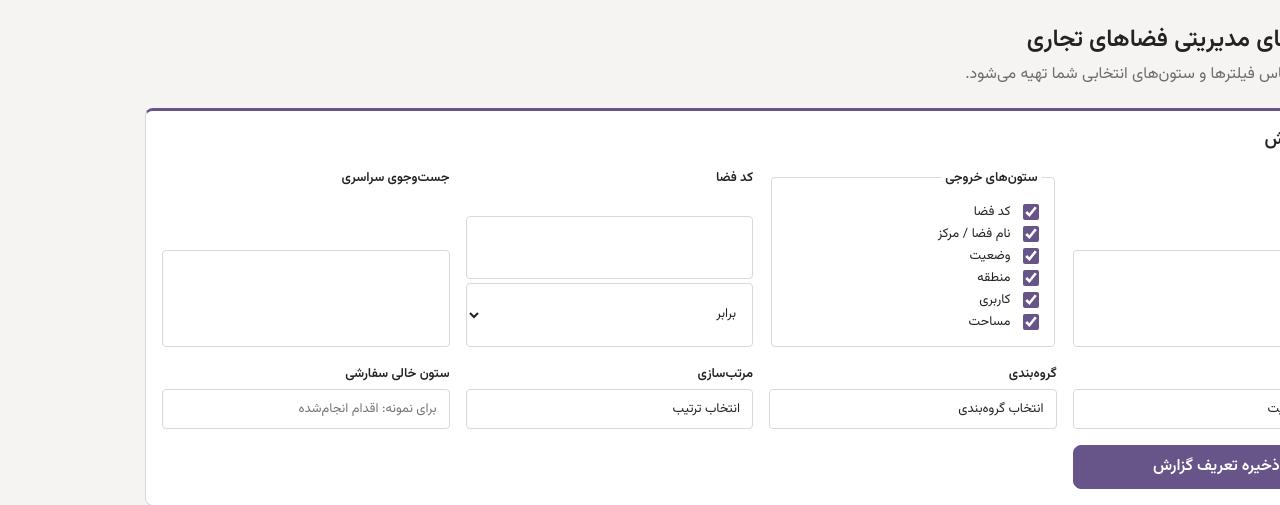
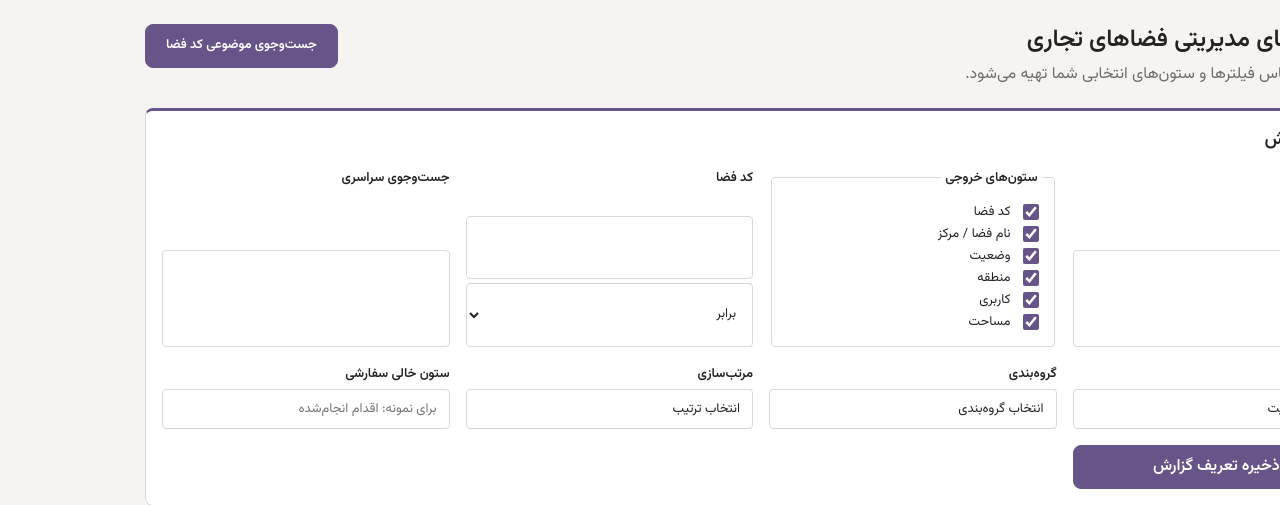
Before and after one commit to sazmantehkarimian-wq/sama-1405, a Django app: page /reports/ in a window 1280 px wide; the page is wider, and only the part inside the window is pictured. Shown: the part 111-616 px from the top of that part. Run offline with Django 5.2, Linux system fonts and the light colour scheme; the visitor is signed in with stand-in values (Sample User, id 1); data that the repository does not hold is empty.

Commit message:
reports: expose SpaceCode scoped search from report center

```diff
--- a/ui/templates/ui/report_builder.html
+++ b/ui/templates/ui/report_builder.html
@@ -1,5 +1,5 @@
 {% extends 'ui/base.html' %}{% load presentation %}{% block title %}گزارش‌های مدیریتی{% endblock %}{% block section_class %}section-reports{% endblock %}{% block content %}
-<div class="page-header"><div><h1>گزارش‌های مدیریتی فضاهای تجاری</h1><p>گزارش بر اساس فیلترها و ستون‌های انتخابی شما تهیه می‌شود.</p></div></div>
+<div class="page-header"><div><h1>گزارش‌های مدیریتی فضاهای تجاری</h1><p>گزارش بر اساس فیلترها و ستون‌های انتخابی شما تهیه می‌شود.</p></div><a class="button emphasized compact" href="{% url 'space-scoped-report' %}">جست‌وجوی موضوعی کد فضا</a></div>
 <section class="card card-accent"><h2>تعریف گزارش</h2><form class="form-grid" action="{% url 'report-save' %}" method="post">{% csrf_token %}<label>نام گزارش<input name="name" required></label><fieldset><legend>ستون‌های خروجی</legend>{% for key,label in fields %}<label class="check"><input type="checkbox" name="field" value="{{ key }}" checked>{{ label }}</label>{% endfor %}</fieldset><label>کد فضا<input name="code"><select name="code_op"><option value="equals">برابر</option><option value="starts">شروع با</option><option value="contains">شامل</option></select></label><label>جست‌وجوی سراسری<input name="q"></label>
 <label>وضعیت<details class="multi-select"><summary>انتخاب وضعیت</summary><div class="multi-select-options"><label class="check"><input type="checkbox" name="status" value="ACTIVE">فعال</label><label class="check"><input type="checkbox" name="status" value="OUT_OF_CYCLE">خارج از چرخه</label></div></details></label>
 <label>گروه‌بندی<details class="multi-select"><summary>انتخاب گروه‌بندی</summary><div class="multi-select-options"><label class="check"><input type="checkbox" name="group" value="status">وضعیت</label><label class="check"><input type="checkbox" name="group" value="region">منطقه</label><label class="check"><input type="checkbox" name="group" value="center">مرکز</label><label class="check"><input type="checkbox" name="group" value="current_usage">کاربری</label></div></details></label>
```
